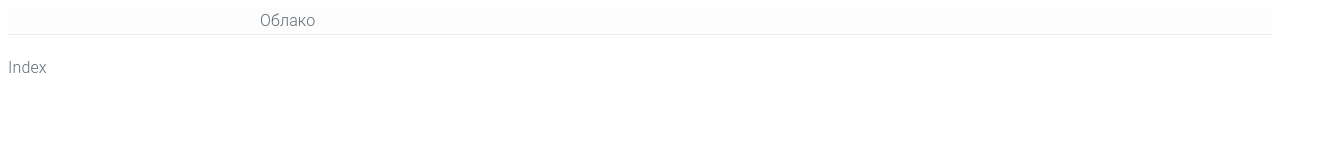
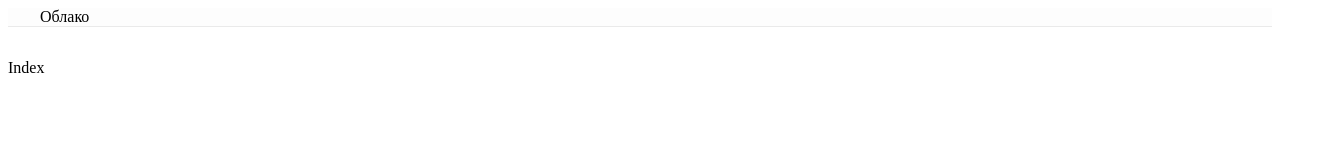
Before and after one commit to Sapfir0/LiquidCloud, a React app: page /home in a window 1280 px wide. Shown: the top 160 px of the page, 1336 px wide, since content can reach past the window. Built offline with nearby package versions, Linux system fonts and the light colour scheme; the HTML template or start-up script is replaced by a standard one; what phoenix would draw is missing.

Commit message:
Добавил мусора

```diff
--- a/assets/src/components/App.tsx
+++ b/assets/src/components/App.tsx
@@ -1,18 +1,22 @@
 import * as React from 'react';
-import { BrowserRouter as Router, Redirect, Route, Switch } from 'react-router-dom';
-import { Index } from '../pages/Index/Index';
-import { ClientRoutes } from '../services/clientRouteContants';
-import { FileSystemChecker } from '../socket';
+import {BrowserRouter as Router, Redirect, Route, Switch} from 'react-router-dom';
+import {Index} from '../pages/Index/Index';
+import {ClientRoutes} from '../services/clientRouteContants';
+import {FileSystemChecker} from '../socket';
 import Header from './Header';
+
 const fs = new FileSystemChecker();
 
 const App: React.FC = () => (
-    <Router>
-        <Header />
-        <Switch></Switch>
-        <Route component={Index} path={ClientRoutes.Index} />
-        <Redirect to={ClientRoutes.Index} />
-    </Router>
+    <>
+        <Header/>
+        <Router>
+            <Switch>
+                <Route component={Index} path={ClientRoutes.Index}/>
+                <Redirect to={ClientRoutes.Index}/>
+            </Switch>
+        </Router>
+    </>
 );
 
 export default App;
--- a/assets/src/css/app.css
+++ b/assets/src/css/app.css
@@ -1,4 +1,3 @@
 /* This file is for your main application css. */
 
-@import "~milligram";
 @import "./phoenix.css";
--- a/package.json
+++ b/package.json
@@ -29,9 +29,10 @@
     "@types/react-dom": "^16.0.11",
     "@types/react-router-dom": "^4.3.1",
     "@types/socket.io-client": "^1.4.35",
-    "babel-loader": "^8.0.0",
+    "awesome-typescript-loader": "^5.2.1",
     "copy-webpack-plugin": "^4.5.0",
     "css-loader": "^0.28.10",
+    "dotenv": "^8.2.0",
     "mini-css-extract-plugin": "^0.4.0",
     "optimize-css-assets-webpack-plugin": "^4.0.0",
     "typescript": "^4.0.1",
--- a/webpack.config.js
+++ b/webpack.config.js
@@ -25,7 +25,7 @@ module.exports = (env, options) => ({
         test: /\.(js|jsx|ts|tsx)$/,
         exclude: /node_modules/,
         use: {
-          loader: 'babel-loader'
+          loader: 'awesome-typescript-loader',
         }
       },
       {
```
Also changed, not shown: .babelrc (deleted), .eslintrc.js (added), .prettierrc.js (added), 1 other file (tests, documents, lock files or other folders).
